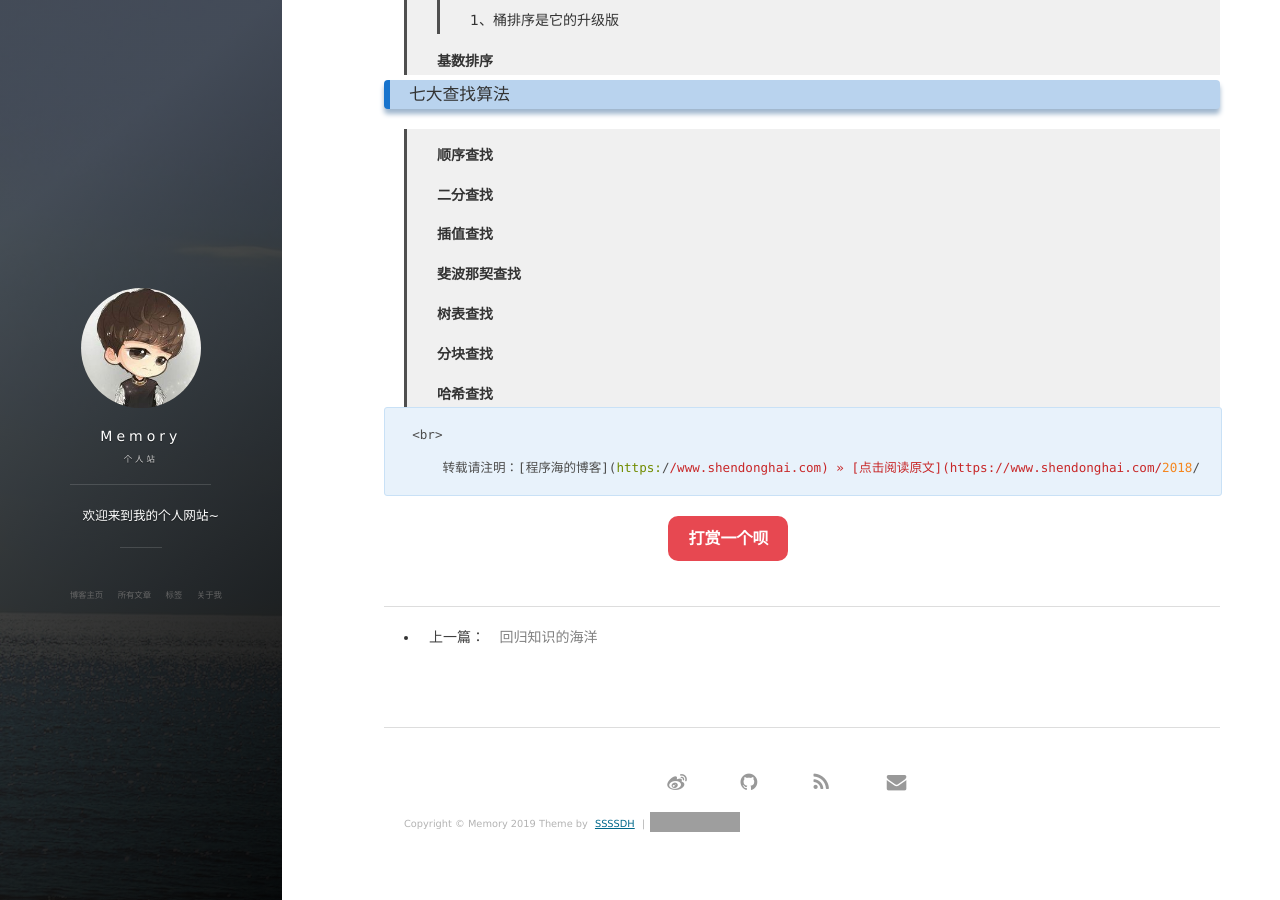
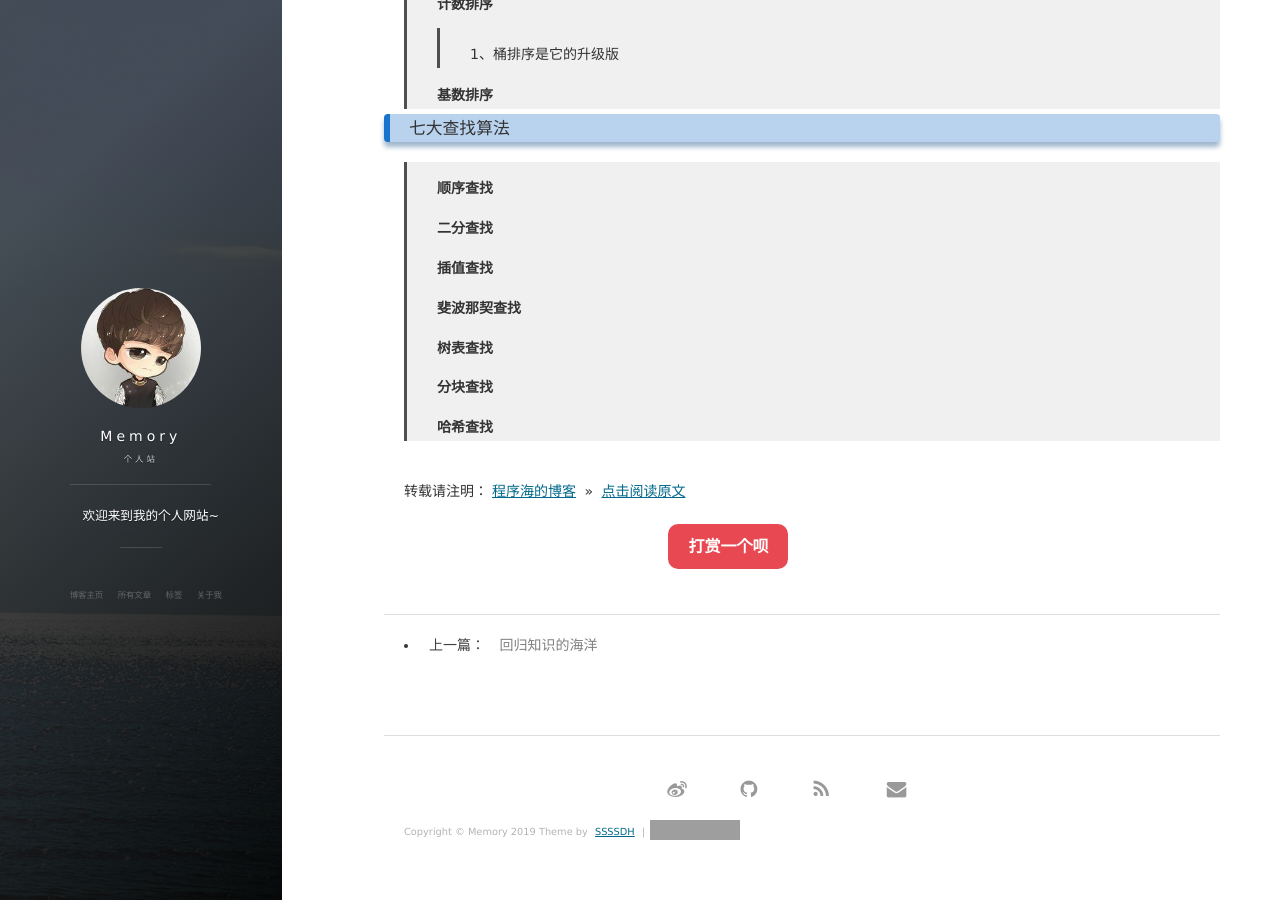
Before and after one commit to dhshenc/dhshenc.github.io, a Jekyll site: the page built from _posts/2019-08-08-算法整理.md, in a window 1280 px wide and 900 px high, scrolled down 1285 px. Built offline with Jekyll 4.4.1, drawn with Linux system fonts in a browser that asks for light colours; nearby versions of some CDN libraries; our own code applies the rules of GitHub Pages for plain Markdown files; comment, search, counter and statistics services are not loaded; grey boxes are pictures that could not be loaded.

Commit message:
修改排序查找算法文章

```diff
--- a/_posts/2019-08-08-算法整理.md
+++ b/_posts/2019-08-08-算法整理.md
@@ -1,6 +1,6 @@
 ---
 layout: post
-title: "排序\查找算法"
+title: "排序、查找算法"
 date: 2019-08-08
 tag: 算法整理
 ---
@@ -78,6 +78,6 @@
 
 > **哈希查找**
 
-    <br>
+<br>
 
-        转载请注明：[程序海的博客](https://www.shendonghai.com) » [点击阅读原文](https://www.shendonghai.com/2018/04/2018-04-05-Git%E9%85%8D%E7%BD%AE/)
+转载请注明：[程序海的博客](https://www.shendonghai.com) » [点击阅读原文](https://www.shendonghai.com/2018/04/2018-04-05-Git%E9%85%8D%E7%BD%AE/)
```
